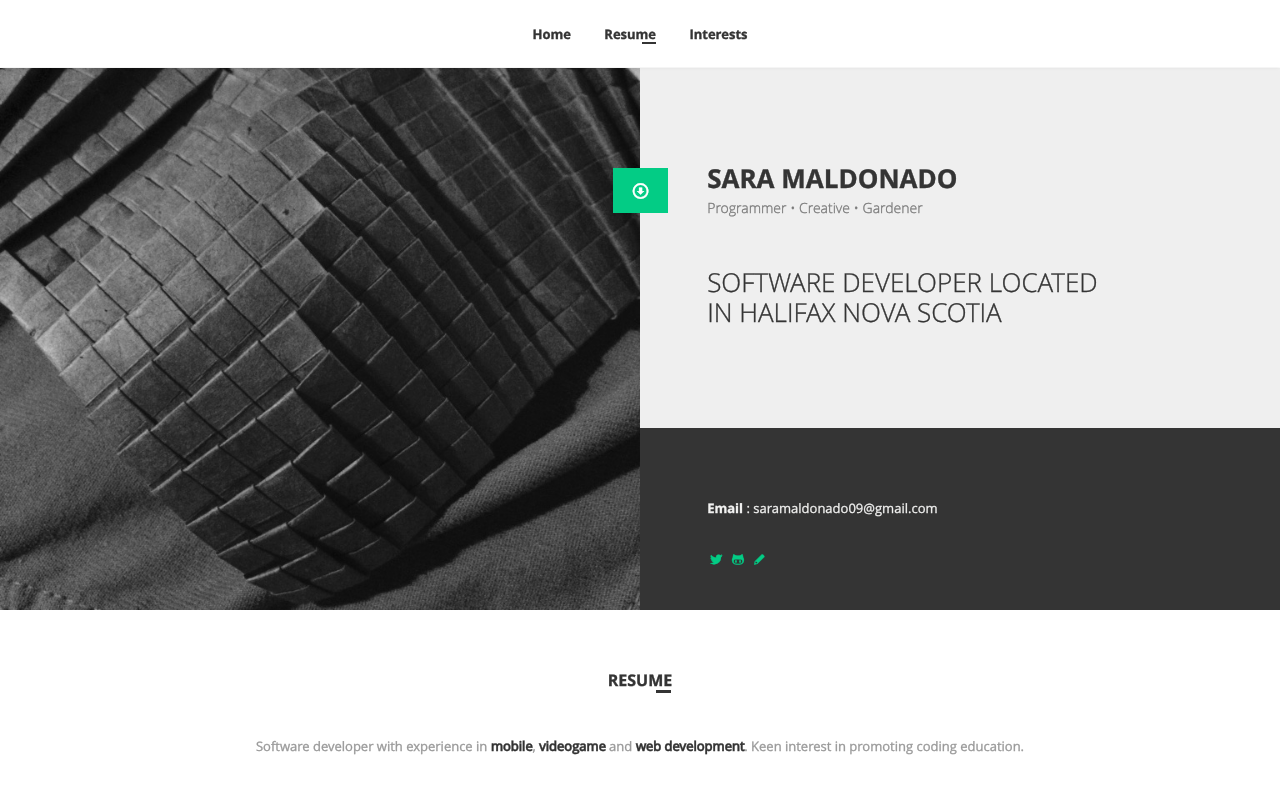
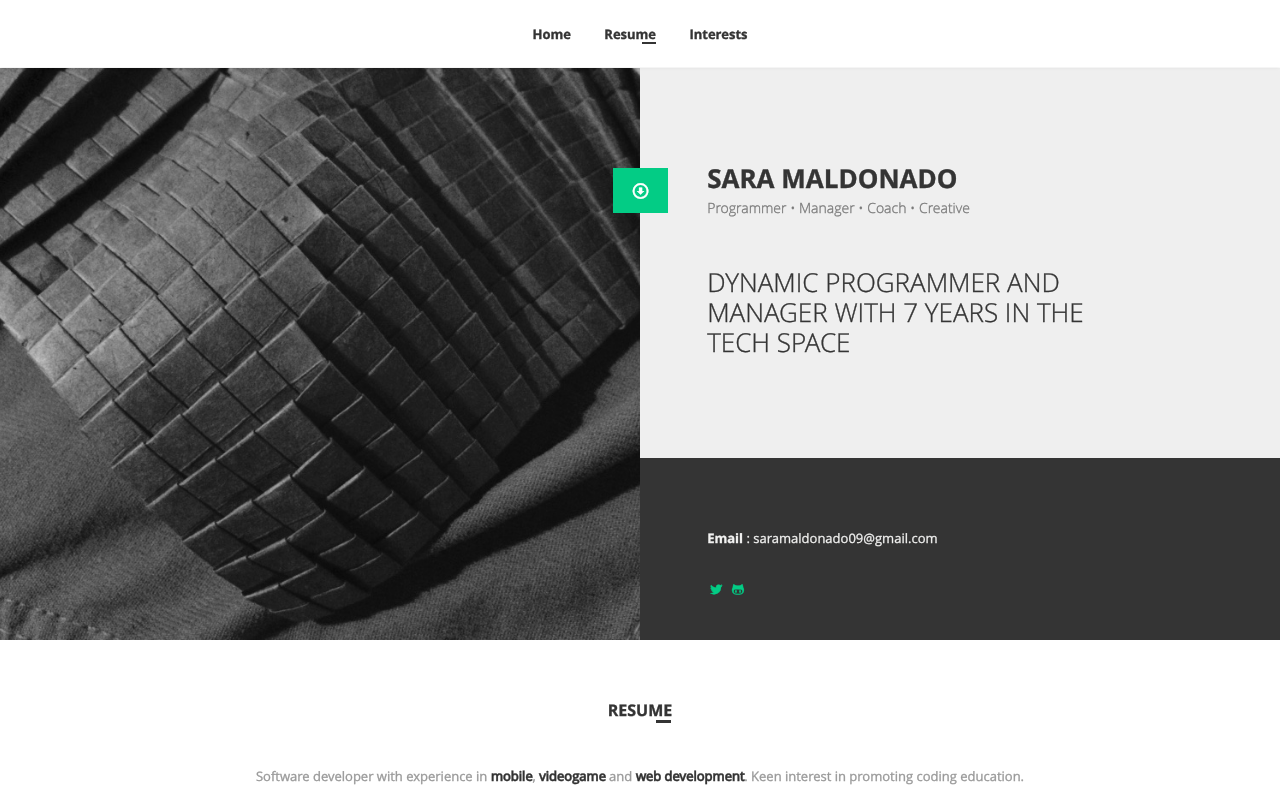
Before and after one commit to unnecessara/smaldonado, a plain HTML site: page index.html in a window 1280 px wide. Shown: the top 800 px of the page. Drawn offline with Linux system fonts and the light colour scheme.

Commit message:
Updates titles tagline and hides blog link

```diff
--- a/index.html
+++ b/index.html
@@ -112,12 +112,11 @@
 
 					<div class="aboutContent overview row">
 						<div class="aboutTitle">
-							<h1>Sara Maldonado<span>Programmer • Creative • Gardener </span></h1>
+							<h1>Sara Maldonado<span>Programmer • Manager • Coach • Creative </span></h1>
 						</div>
 
 						<div class="aboutIntro">
-							<h1>Software developer located
-								in Halifax Nova Scotia</h1>
+							<h1>Dynamic programmer and manager with 7 years in the tech space</h1>
 							<p></p>
 						</div>
 					</div>
@@ -146,7 +145,7 @@
 							<ul>
 								<li><a href="https://twitter.com/UnnecesSara" target="#"><i class="icon-twitter"></i></a></li>
 								<li><a href="https://github.com/unnecessara" target="#"><i class="icon-github"></i></a></li>
-								<li><a href="https://unnecessara.github.io/scribbles/"><i class="icon-pencil"></i></a></li>
+								<!-- <li><a href="https://unnecessara.github.io/scribbles/"><i class="icon-pencil"></i></a></li> -->
 							</ul>
 						</div>
 					</div>
```
